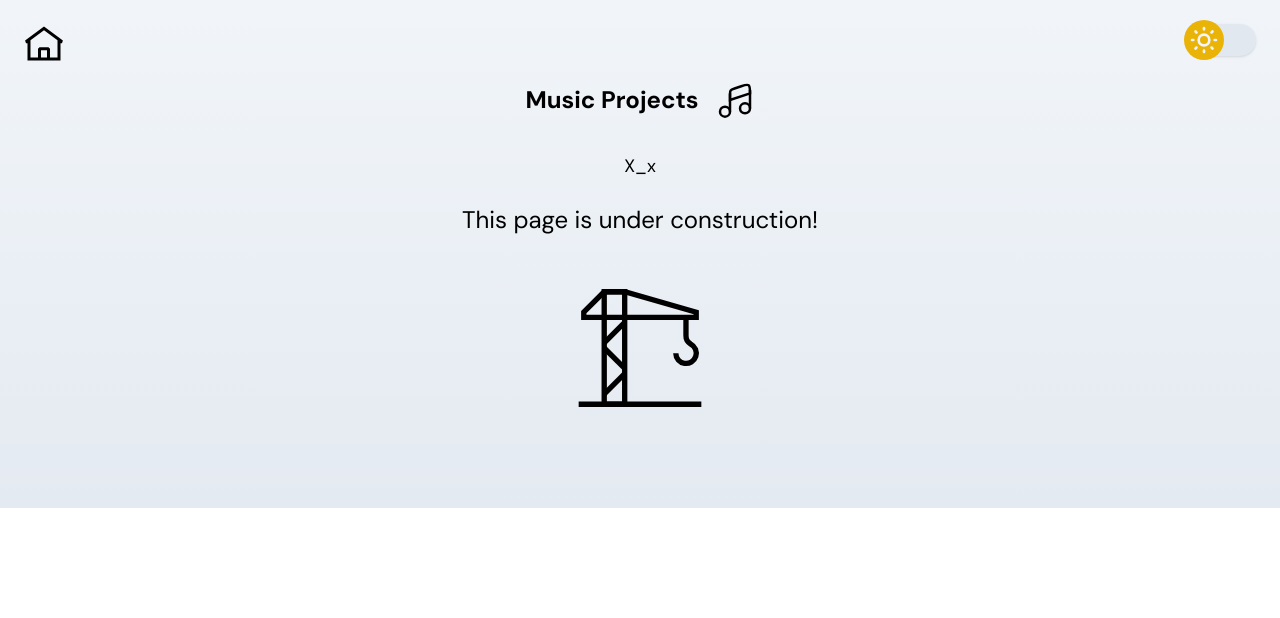
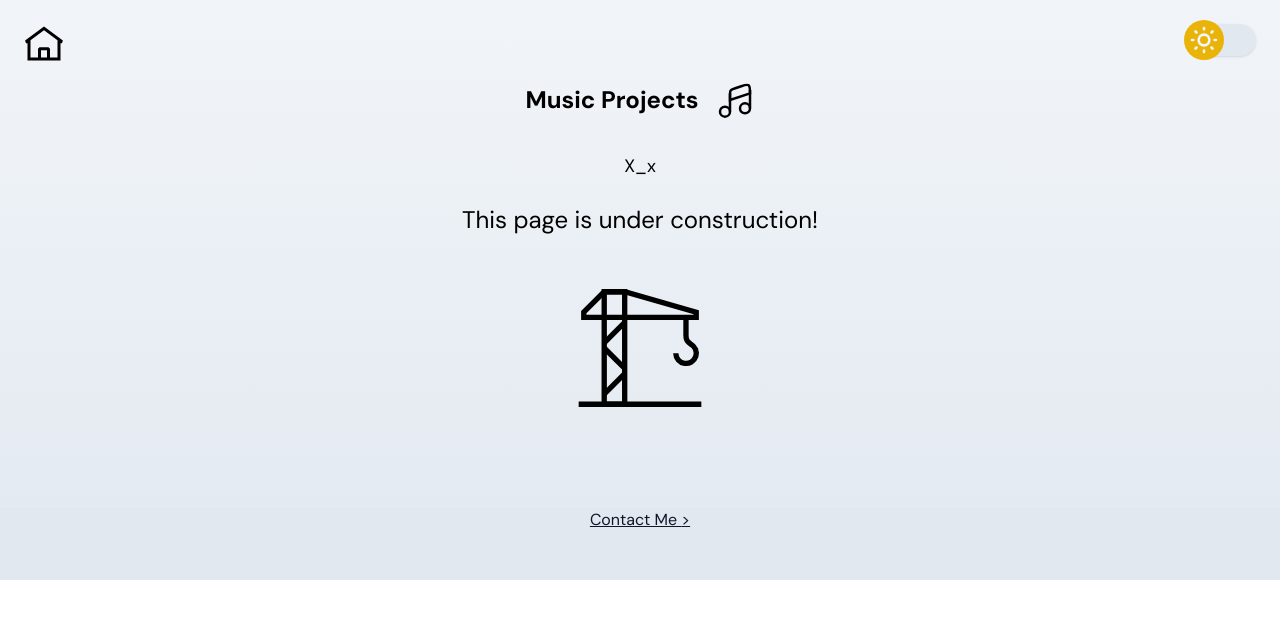
Before and after one commit to hjdjoo/personal-website, a Next.js app: page /music in a window 1280 px wide. Shown: the top 618 px of the page. Built offline with nearby package versions, Linux system fonts and the light colour scheme.

Commit message:
Final touches (like finishing light mode)

```diff
--- a/src/app/_components/DropDisplay.tsx
+++ b/src/app/_components/DropDisplay.tsx
@@ -134,9 +134,9 @@ export default function DropDisplay(props: DropDisplayProps) {
           </div>
         </div>}
       <div id={`${projectName}-other-info-div`}
-        className="w-full">
+        className="w-full text-slate-950 dark:text-slate-200">
         <div
-          className="w-full h-8 bg-slate-800 flex justify-around items-center ">
+          className="w-full h-8 bg-indigo-300/30 dark:bg-slate-800 flex justify-around items-center ">
           <div id={`${projectName}-tech-stack`}
             className="hover:cursor-pointer"
             onClick={handleShowTechStack}
--- /dev/null
+++ b/src/app/_components/Footer.tsx
@@ -0,0 +1,15 @@
+export default function Footer() {
+
+  return (
+    <div id="footer-container"
+      className="bottom-0 pb-12 text-slate-900 bg-slate-200 dark:text-slate-200  dark:bg-indigo-950 w-full flex flex-col items-center">
+      <div id="contact-box">
+        <a id="contact-me"
+          href="mailto:joo.darryl@gmail.com"
+          className="underline"
+        >Contact Me {">"}</a>
+      </div>
+    </div>
+  )
+
+}
--- a/src/app/_components/TechStackDisplay.tsx
+++ b/src/app/_components/TechStackDisplay.tsx
@@ -17,7 +17,7 @@ export default function TechStackDisplay(props: TechStackDisplayProps) {
   })
 
   return (
-    <div className={`${className} transition-colors bg-slate-500/30 duration-300 `}>
+    <div className={`${className} `}>
       {techDisplays}
     </div>
   )
--- a/src/app/error.tsx
+++ b/src/app/error.tsx
@@ -4,11 +4,16 @@ export default function Error() {
 
   return (
     <>
-      <div className="min-h-screen flex justify-center items-center">
-        <p className="h-full">
-          {"Oof sorry"}
+      <div id="error-message"
+        className="min-h-screen flex flex-col justify-center items-center">
+        <p className="h-full my-2">
+          {"Oof sorry T_T"}
         </p>
-        <a href="">Would you  mind letting me know something broke? Contact Me {">"}</a>
+        <p className="my-2">Would you  mind letting me know something broke?</p>
+        <a id="contact-me"
+          href="mailto:joo.darryl@gmail.com?subject='Your website is not working'"
+          className="underline"
+        >Contact Me {">"}</a>
       </div>
     </>
   )
--- a/src/app/layout.tsx
+++ b/src/app/layout.tsx
@@ -2,6 +2,7 @@ import type { Metadata } from "next";
 import { DM_Sans } from "next/font/google";
 import "./globals.css";
 import Navbar from "./_components/Navbar";
+import Footer from "./_components/Footer";
 import DarkModeProvider from "@/contexts/DarkMode";
 import { headers } from "next/headers";
 import { isMobile } from "@/utils/actions/isMobile";
@@ -40,6 +41,7 @@ export default function RootLayout({
             <main id="main" className={`flex min-h-fit max-w-screen ${mobileCheck ? "pt-20" : ""} flex-col items-center justify-center px-6 md:px-24 dark:text-stone-100 bg-fixed bg-gradient-to-t from-slate-200 to-slate-100 dark:bg-gradient-to-t dark:from-indigo-950 from-25% dark:to-sky-800`}>
               {children}
             </main>
+            <Footer />
           </DarkModeProvider>
         </body>
       </html>
--- a/src/app/page.tsx
+++ b/src/app/page.tsx
@@ -129,7 +129,7 @@ export default function Home() {
           <div id="portfolio-info-div"
             className="w-full md:max-w-[1080px] lg:max-w-[1200px]h-fit mt-12 flex flex-col items-center">
             <div
-              className="w-5/6 h-10 bg-sky-900 flex justify-around items-center ">
+              className="w-5/6 h-fit px-2 py-2 bg-sky-400/15 dark:bg-sky-900 flex justify-around items-center ">
               <div id="portfolio-tech-stack"
                 className="hover:cursor-pointer"
                 onClick={() => {
```
